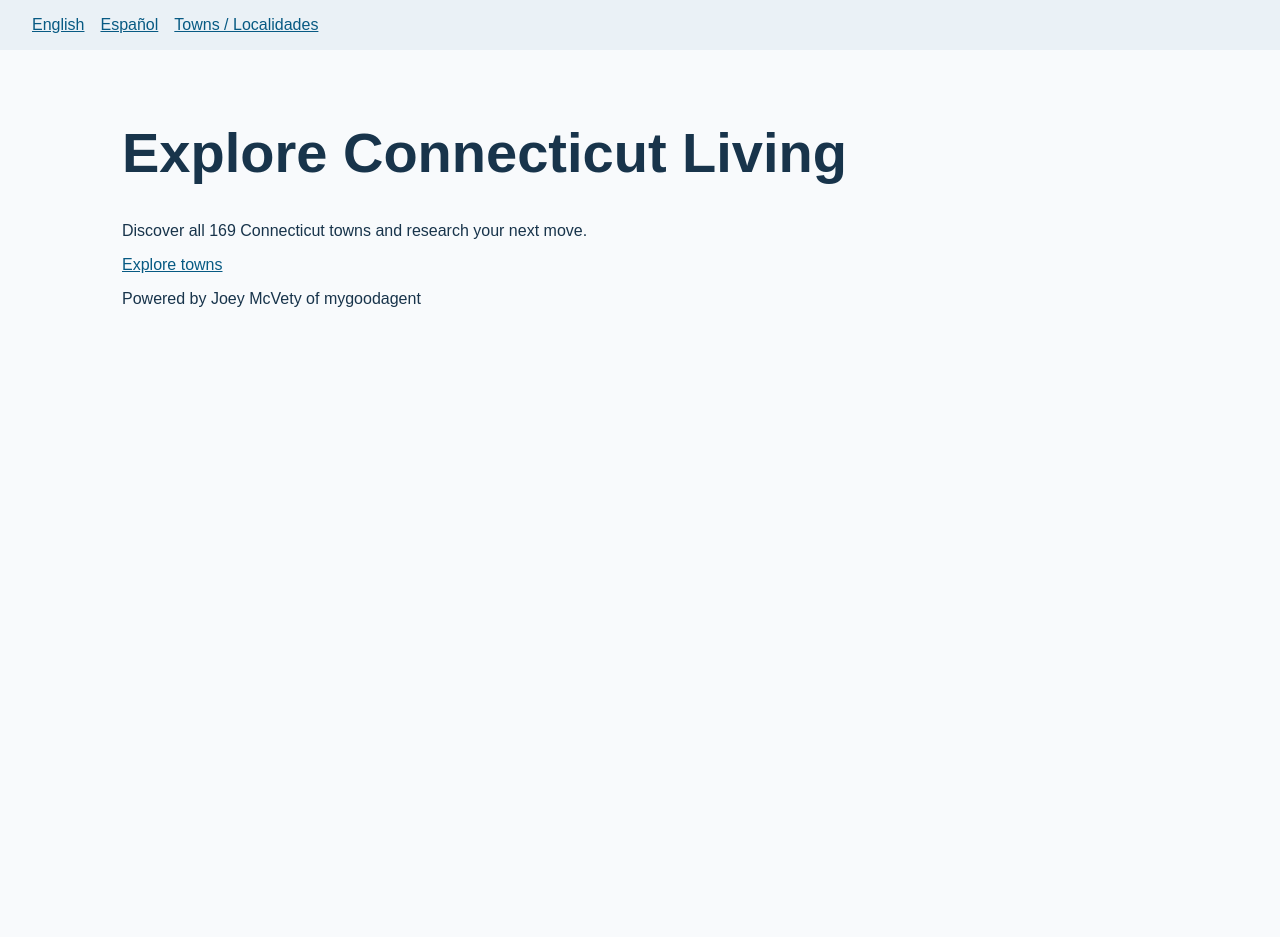
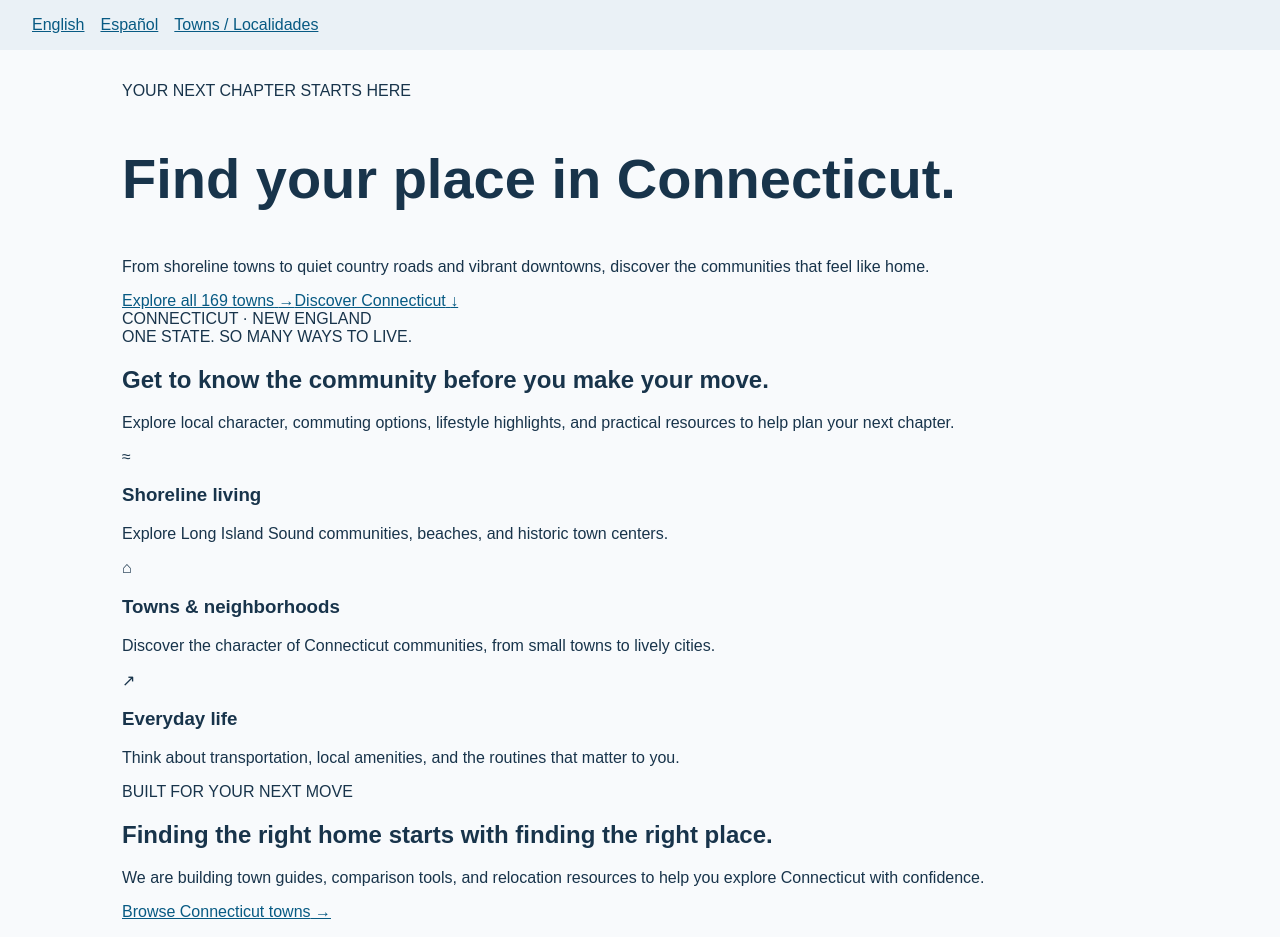
Before and after one commit to joeysellsct/Explore-Connecticut-Living, a Next.js app: page /en in a window 1280 px wide. Shown: the top 937 px of the page. Before the commit the page ends 800 px from the top, so only its background shows below. Built offline with nearby package versions, Linux system fonts and the light colour scheme.

Commit message:
Design bilingual Connecticut relocation homepage

```diff
--- a/app/[locale]/page.tsx
+++ b/app/[locale]/page.tsx
@@ -1,2 +1,89 @@
 import Link from 'next/link';
-export default async function Home({params}:{params:Promise<{locale:string}>}){const {locale}=await params;const es=locale==='es';return <main><h1>{es?'Explora la vida en Connecticut':'Explore Connecticut Living'}</h1><p>{es?'Descubre las 169 localidades de Connecticut.':'Discover all 169 Connecticut towns and research your next move.'}</p><p><Link href={`/${locale}/towns`}>{es?'Explorar localidades':'Explore towns'}</Link></p><p>Powered by Joey McVety of mygoodagent</p></main>}
+
+export default async function Home({ params }: { params: Promise<{ locale: string }> }) {
+  const { locale } = await params;
+  const es = locale === 'es';
+  const t = es ? {
+    eyebrow: 'TU PRÓXIMO CAPÍTULO EMPIEZA AQUÍ',
+    title: 'Encuentra tu lugar en Connecticut.',
+    subtitle: 'Desde pueblos costeros hasta comunidades rurales y ciudades llenas de vida, descubre dónde te sentirás en casa.',
+    browse: 'Explorar los 169 municipios',
+    discover: 'Conoce Connecticut',
+    introTag: 'UN ESTADO. MUCHAS FORMAS DE VIVIR.',
+    introTitle: 'Conoce las comunidades antes de mudarte.',
+    introBody: 'Explora información local, opciones de transporte, estilos de vida y recursos para planificar tu próximo paso con confianza.',
+    coastal: 'Vida junto a la costa',
+    coastalBody: 'Descubre comunidades de Long Island Sound, playas y centros históricos.',
+    towns: 'Pueblos y comunidades',
+    townsBody: 'Compara el carácter de los pueblos, desde pequeñas localidades hasta centros urbanos.',
+    commute: 'Tu vida diaria',
+    commuteBody: 'Piensa en transporte, vecindarios y actividades que importan para tu rutina.',
+    guideTag: 'HECHO PARA TU MUDANZA',
+    guideTitle: 'La búsqueda de tu próximo hogar empieza con el lugar adecuado.',
+    guideBody: 'Estamos construyendo guías de municipios, herramientas de comparación y recursos de reubicación para ayudarte a explorar Connecticut.',
+    guideButton: 'Ver municipios',
+    footer: 'Impulsado por Joey McVety de mygoodagent',
+    note: 'Las herramientas de comparación y las guías detalladas se agregarán próximamente.'
+  } : {
+    eyebrow: 'YOUR NEXT CHAPTER STARTS HERE',
+    title: 'Find your place in Connecticut.',
+    subtitle: 'From shoreline towns to quiet country roads and vibrant downtowns, discover the communities that feel like home.',
+    browse: 'Explore all 169 towns',
+    discover: 'Discover Connecticut',
+    introTag: 'ONE STATE. SO MANY WAYS TO LIVE.',
+    introTitle: 'Get to know the community before you make your move.',
+    introBody: 'Explore local character, commuting options, lifestyle highlights, and practical resources to help plan your next chapter.',
+    coastal: 'Shoreline living',
+    coastalBody: 'Explore Long Island Sound communities, beaches, and historic town centers.',
+    towns: 'Towns & neighborhoods',
+    townsBody: 'Discover the character of Connecticut communities, from small towns to lively cities.',
+    commute: 'Everyday life',
+    commuteBody: 'Think about transportation, local amenities, and the routines that matter to you.',
+    guideTag: 'BUILT FOR YOUR NEXT MOVE',
+    guideTitle: 'Finding the right home starts with finding the right place.',
+    guideBody: 'We are building town guides, comparison tools, and relocation resources to help you explore Connecticut with confidence.',
+    guideButton: 'Browse Connecticut towns',
+    footer: 'Powered by Joey McVety of mygoodagent',
+    note: 'Detailed town guides and comparison tools are coming soon.'
+  };
+
+  return <main className="homepage">
+    <section className="hero">
+      <div className="hero-inner">
+        <span className="eyebrow">{t.eyebrow}</span>
+        <h1>{t.title}</h1>
+        <p className="hero-copy">{t.subtitle}</p>
+        <div className="hero-actions">
+          <Link className="button-primary" href={`/${locale}/towns`}>{t.browse} <span aria-hidden="true">→</span></Link>
+          <a className="button-secondary" href="#discover">{t.discover} <span aria-hidden="true">↓</span></a>
+        </div>
+      </div>
+      <div className="hero-caption">CONNECTICUT · NEW ENGLAND</div>
+    </section>
+
+    <section className="intro-section" id="discover">
+      <div className="section-heading">
+        <span className="eyebrow dark">{t.introTag}</span>
+        <h2>{t.introTitle}</h2>
+        <p>{t.introBody}</p>
+      </div>
+      <div className="feature-grid">
+        <article className="feature-card"><div className="feature-icon" aria-hidden="true">≈</div><h3>{t.coastal}</h3><p>{t.coastalBody}</p></article>
+        <article className="feature-card"><div className="feature-icon" aria-hidden="true">⌂</div><h3>{t.towns}</h3><p>{t.townsBody}</p></article>
+        <article className="feature-card"><div className="feature-icon" aria-hidden="true">↗</div><h3>{t.commute}</h3><p>{t.commuteBody}</p></article>
+      </div>
+    </section>
+
+    <section className="guide-section">
+      <div className="guide-copy">
+        <span className="eyebrow dark">{t.guideTag}</span>
+        <h2>{t.guideTitle}</h2>
+        <p>{t.guideBody}</p>
+        <Link className="button-primary" href={`/${locale}/towns`}>{t.guideButton} <span aria-hidden="true">→</span></Link>
+        <p className="coming-soon">{t.note}</p>
+      </div>
+      <div className="guide-art" aria-hidden="true"><span>169</span><small>CONNECTICUT TOWNS</small></div>
+    </section>
+    <footer className="site-footer"><strong>Explore Connecticut Living</strong><span>{t.footer}</span></footer>
+  </main>;
+}
```
